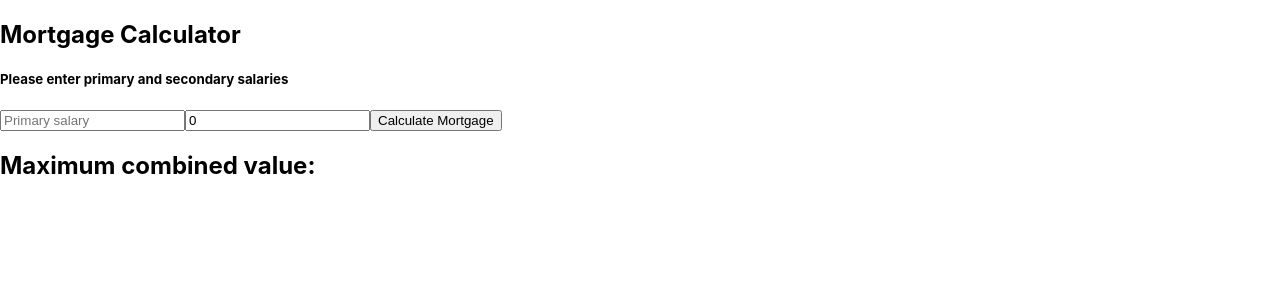
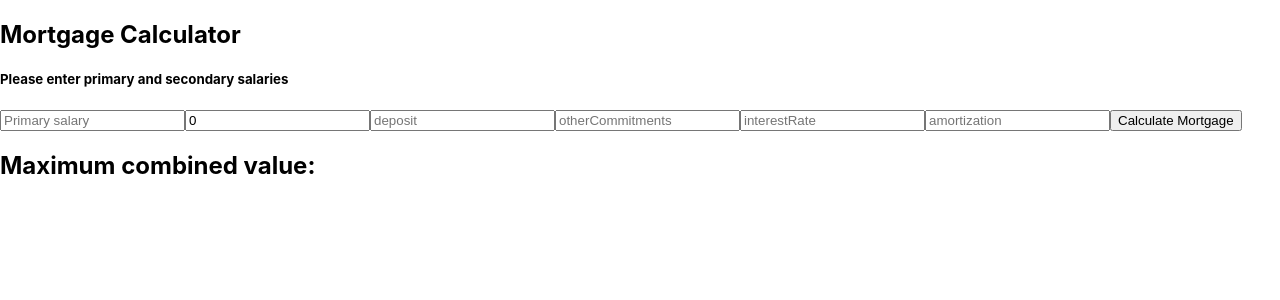
Before and after one commit to AndrewRhysGray/Mortgage_lab, a React (Create React App) app: page / in a window 1280 px wide. Shown: the top 300 px of the page. Built offline with nearby package versions, Linux system fonts and the light colour scheme.

Commit message:
mortgage lab boutta fork

```diff
--- a/src/components/MortgageForm.js
+++ b/src/components/MortgageForm.js
@@ -6,11 +6,19 @@ class MortgageForm extends Component {
     super (props)
     this.state = {
       salary: '',
-      secondarySalary: '0'
+      secondarySalary: '0',
+      deposit: '',
+      otherCommitments: '',
+      interestRate: '',
+      amortization: ''
     }
     this.handlePrimarySalaryChange = this.handlePrimarySalaryChange.bind(this)
     this.handleSecondarySalaryChange = this.handleSecondarySalaryChange.bind(this)
     this.handleMortgageSubmit = this.handleMortgageSubmit.bind(this)
+    this.handleDeposit = this.handleDeposit.bind(this)
+    this.handleOtherCommitments = this.handleOtherCommitments.bind(this)
+    this.handleInterestRate = this.handleInterestRate.bind(this)
+    this.handleAmortization = this.handleAmortization.bind(this)
 
 
   }
@@ -20,17 +28,33 @@ this.setState({salary: event.target.value})
   }
 
   handleSecondarySalaryChange(event){
-    // if (event.target.value === '') {
-      // this.setState({secondarySalary: 0})
 
     this.setState({secondarySalary: event.target.value})
   }
 
+  handleDeposit(event){
+    this.setState({deposit: event.target.value})
+  }
+handleOtherCommitments(event){
+  this.setState({otherCommitments: event.target.value})
+}
+
+handleInterestRate(event){
+  this.setState({ interestRate: event.target.value })
+}
+handleAmortization(event){
+  this.setState({ amortization: event.target.value})
+}
   handleMortgageSubmit(event){
     event.preventDefault()
     const newMortgage = {
       salary: this.state.salary,
-      secondarySalary: this.state.secondarySalary
+      secondarySalary: this.state.secondarySalary,
+      deposit: this.state.deposit,
+      otherCommitments: this.state.otherCommitments,
+      interestRate: this.state.interestRate,
+      amortization: this.state.amortization
+
     }
     this.props.onMortgageAddition(newMortgage)
   }
@@ -51,6 +75,30 @@ this.setState({salary: event.target.value})
       onChange = {this.handleSecondarySalaryChange}
       />
       <input
+      type ='number'
+      placeholder='deposit'
+      value={this.state.deposit}
+      onChange = {this.handleDeposit}
+      />
+      <input
+      type ='number'
+      placeholder='otherCommitments'
+      value={this.state.otherCommitments}
+      onChange = {this.handleOtherCommitments}
+      />
+      <input
+      type ='number'
+      placeholder='interestRate'
+      value={this.state.interestRate}
+      onChange = {this.handleInterestRate}
+      />
+      <input
+      type ='number'
+      placeholder='amortization'
+      value={this.state.amortization}
+      onChange = {this.handleAmortization}
+      />
+      <input
       type="submit"
       value="Calculate Mortgage"
       />
--- a/src/components/MortgageList.js
+++ b/src/components/MortgageList.js
@@ -9,7 +9,11 @@ const mortgageComponents = mortgages.map(mortgage => {
     <Mortgage
     salary={mortgage.salary}
     secondarySalary={mortgage.secondarySalary}
+    deposit={mortgage.deposit}
+    otherCommitments={mortgage.otherCommitments}
     propertyValue={mortgage.propertyValue}
+    interestRate={mortgage.interestRate}
+    amortization={mortgage.amortization}
     key={mortgage.id}
   >
   {mortgage.salary}
--- a/src/containers/MortgageBox.js
+++ b/src/containers/MortgageBox.js
@@ -16,8 +16,14 @@ constructor(props) {
 }
 
 handleMortgageCalculation(mortgage){
-  const intMortgage = parseInt(mortgage.salary) + parseInt(mortgage.secondarySalary)
-  const maximumAffordableProperty = intMortgage * 3
+  let intMortgage = parseInt(mortgage.salary) + parseInt(mortgage.secondarySalary) - parseInt(mortgage.otherCommitments)
+  const annualInterestRate = (parseInt(mortgage.interestRate) / 100)
+  for (let year = 0; year <= parseInt(mortgage.amortization); year++){
+    let annualInterestPayment = intMortgage * annualInterestRate
+    intMortgage -= annualInterestPayment
+  }
+  let maximumAffordableProperty = intMortgage * 3
+    maximumAffordableProperty += parseInt(mortgage.deposit)
   return maximumAffordableProperty
   // return maximumAffordableProperty
 }
```
